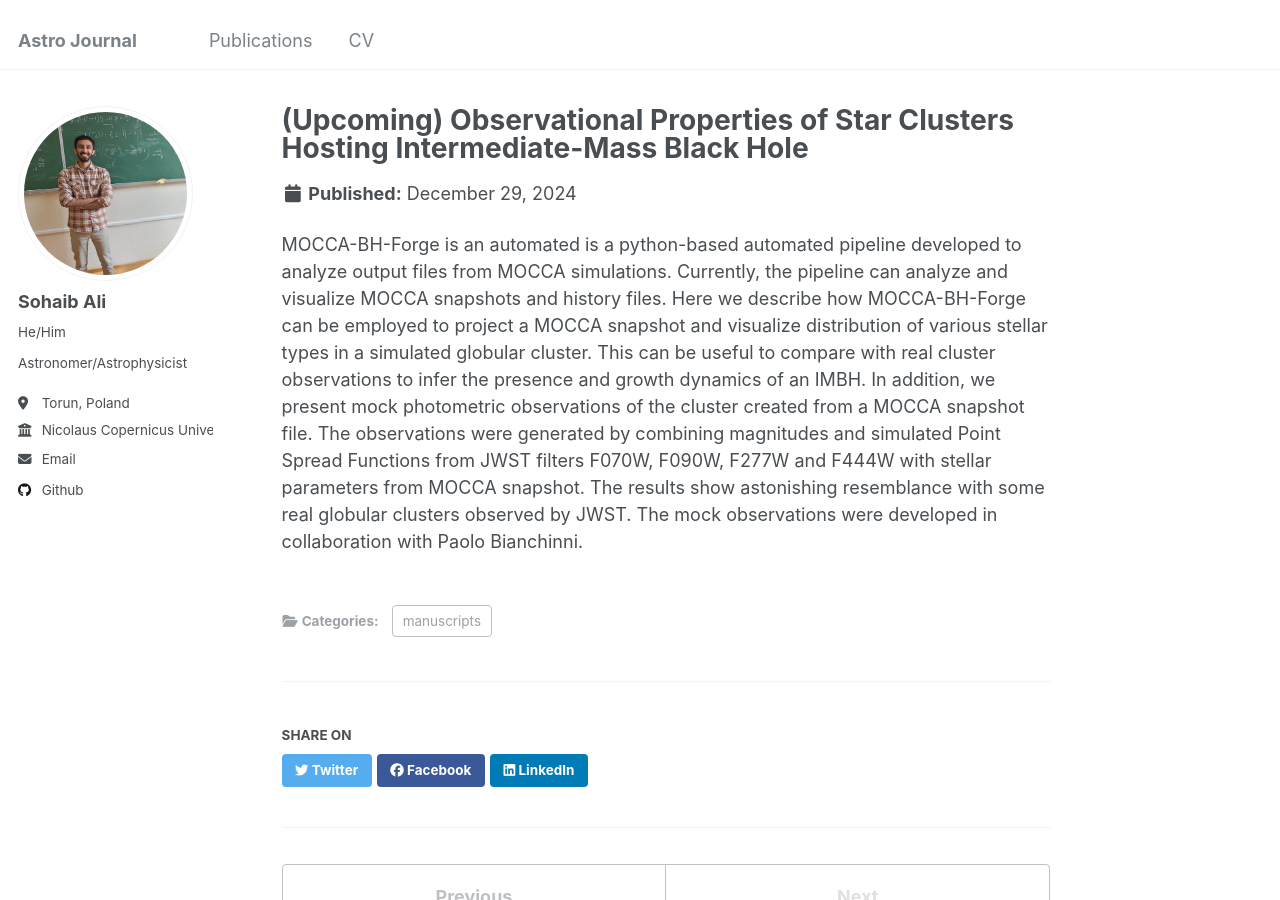
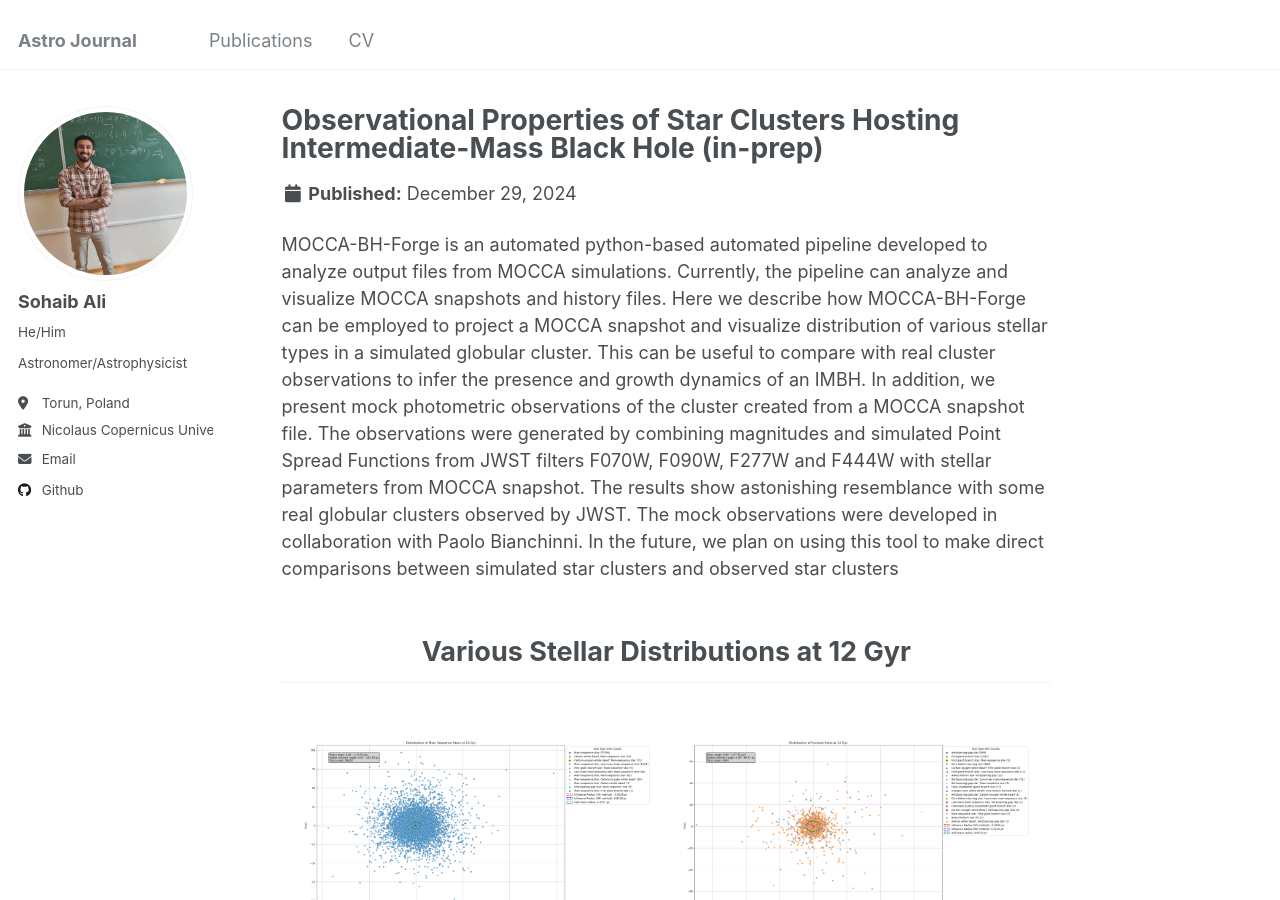
Before and after one commit to nebula-navigator/nebula-navigator.github.io, a Jekyll site: the page built from _publications/observational-properties-star-clusters.md, in a window 1280 px wide and 900 px high. Built offline with Jekyll 4.4.1, drawn with Linux system fonts in a browser that asks for light colours; some of the changed text lies outside the part shown.

Commit message:
Update observational-properties-star-clusters.md

```diff
--- a/_publications/observational-properties-star-clusters.md
+++ b/_publications/observational-properties-star-clusters.md
@@ -1,5 +1,5 @@
 ---
-title: "(Upcoming) Observational Properties of Star Clusters Hosting Intermediate-Mass Black Hole"
+title: " Observational Properties of Star Clusters Hosting Intermediate-Mass Black Hole (in-prep)"
 collection: publications
 category: manuscripts
 permalink:
@@ -11,14 +11,56 @@ paperurl:
 citation:
 ---
 
-MOCCA-BH-Forge is an automated is a python-based automated pipeline developed to analyze
-output files from MOCCA simulations. Currently, the pipeline can analyze and visualize MOCCA
-snapshots and history files. Here we describe how MOCCA-BH-Forge can be employed to project a
-MOCCA snapshot and visualize distribution of various stellar types in a simulated globular cluster.
-This can be useful to compare with real cluster observations to infer the presence and growth
-dynamics of an IMBH. In addition, we present mock photometric observations of the cluster created
-from a MOCCA snapshot file. The observations were generated by combining magnitudes and
-simulated Point Spread Functions from JWST filters F070W, F090W, F277W and F444W with
-stellar parameters from MOCCA snapshot. The results show astonishing resemblance with some
-real globular clusters observed by JWST. The mock observations were developed in collaboration
-with Paolo Bianchinni.
+MOCCA-BH-Forge is an automated python-based automated pipeline developed to analyze output files from MOCCA simulations. Currently, the pipeline can analyze and visualize MOCCA snapshots and history files. Here we describe how MOCCA-BH-Forge can be employed to project a MOCCA snapshot and visualize distribution of various stellar types in a simulated globular cluster. This can be useful to compare with real cluster observations to infer the presence and growth dynamics of an IMBH. In addition, we present mock photometric observations of the cluster created from a MOCCA snapshot file. The observations were generated by combining magnitudes and simulated Point Spread Functions from JWST filters F070W, F090W, F277W and F444W with stellar parameters from MOCCA snapshot. The results show astonishing resemblance with some real globular clusters observed by JWST. The mock observations were developed in collaboration with Paolo Bianchinni. In the future, we plan on using this tool to make direct comparisons between simulated star clusters and observed star clusters
+
+
+
+<h2 style="text-align: center; font-size: 1.5em; font-weight: bold; margin-bottom: 5px;">Various Stellar Distributions at 12 Gyr</h2>
+<!-- First Row -->
+<div class="page-content" style="display: flex; justify-content: space-between; margin: 20px; gap: 5px;">
+    <!-- Left side figure -->
+    <figure style="text-align: center; flex: 1; max-width: 48%;">
+        <img src="/images/msdist.png" alt="Phase-folded lightcurve from Tarleton" style="width: 100%; max-width: 800px; height: auto;"/>
+        <figcaption style="margin-top: 10px; font-size: 1.1em; font-weight: bold;"></figcaption>
+    </figure>
+    <!-- Right side figure -->
+    <figure style="text-align: center; flex: 1; max-width: 48%;">
+        <img src="/images/esdist.png" alt="Another lightcurve or figure" style="width: 100%; max-width: 800px; height: auto;"/>
+        <figcaption style="margin-top: 10px; font-size: 1.1em; font-weight: bold;"></figcaption>
+    </figure>
+</div>
+
+<!-- Second Row -->
+<div class="page-content" style="display: flex; justify-content: space-between; margin: 20px; gap: 5px;">
+    <!-- Left side figure -->
+    <figure style="text-align: center; flex: 1; max-width: 48%;">
+        <img src="/images/wddist.png" alt="Phase-folded lightcurve from Tarleton" style="width: 100%; max-width: 800px; height: auto;"/>
+        <figcaption style="margin-top: 10px; font-size: 1.1em; font-weight: bold;"></figcaption>
+    </figure>
+    <!-- Right side figure -->
+    <figure style="text-align: center; flex: 1; max-width: 48%;">
+        <img src="/images/nsdist.png" alt="Another lightcurve or figure" style="width: 100%; max-width: 800px; height: auto;"/>
+        <figcaption style="margin-top: 10px; font-size: 1.1em; font-weight: bold;"></figcaption>
+    </figure>
+</div>
+<!-- Third Row -->
+<div class="page-content" style="display: flex; justify-content: space-between; margin: 20px; gap: 5px;">
+    <!-- Left side figure -->
+    <figure style="text-align: center; flex: 1; max-width: 48%;">
+        <img src="/images/bhdist.png" alt="Phase-folded lightcurve from Tarleton" style="width: 100%; max-width: 800px; height: auto;"/>
+        <figcaption style="margin-top: 10px; font-size: 1.1em; font-weight: bold;"></figcaption>
+    </figure>
+    <!-- Right side figure -->
+    <figure style="text-align: center; flex: 1; max-width: 48%;">
+        <img src="/images/bhdist100myr.png" alt="Another lightcurve or figure" style="width: 100%; max-width: 800px; height: auto;"/>
+        <figcaption style="margin-top: 10px; font-size: 1.1em; font-weight: bold;"></figcaption>
+    </figure>
+</div>
+
+<h2 style="text-align: center; font-size: 1.5em; font-weight: bold; margin-bottom: 5px;">HR Diagram of Stellar Distributions at 12 Gyr</h2>
+<div style="display: flex; flex-direction: column; align-items: center; margin: 20px;">
+    <figure style="text-align: center;">
+        <img src="/images/hr.png" alt="Phase-folded lightcurve from Tarleton" style="width: 100%; max-width: 800px; height: auto;"/>
+        <figcaption style="margin-top: 10px; font-size: 1.1em; font-weight: bold;"></figcaption>
+    </figure>
+</div>
```
